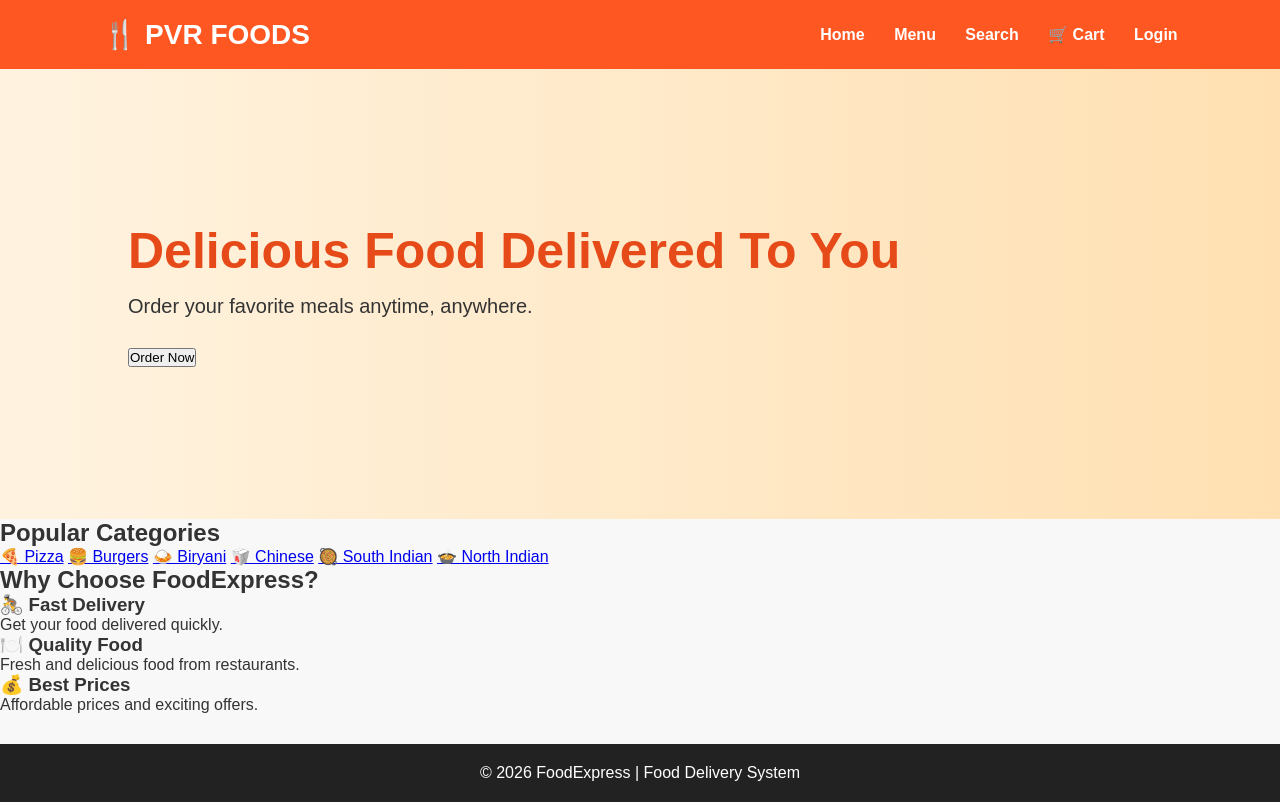
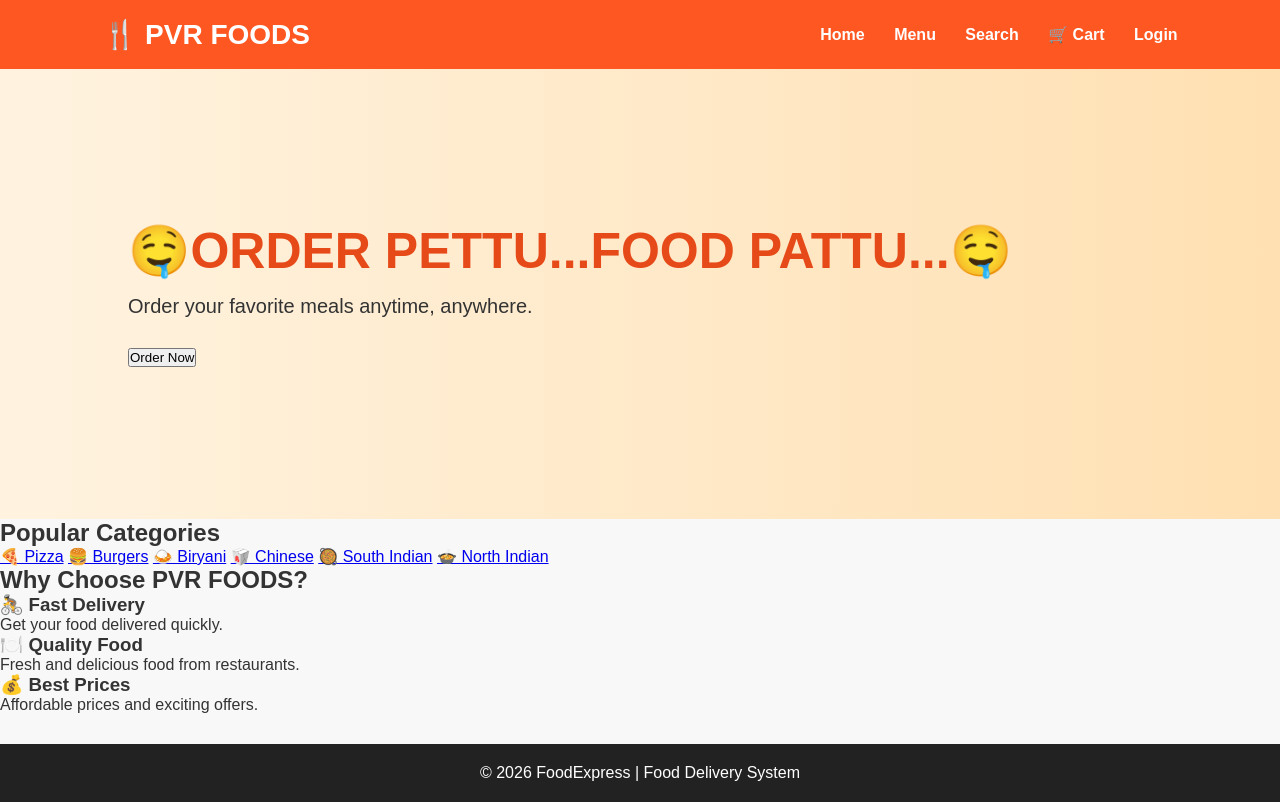
Before and after one commit to Rishi-0hub/PVR_food, a plain HTML site: page index.html in a window 1280 px wide. Drawn offline with Linux system fonts and the light colour scheme.

Commit message:
UPDATE CHANGES

```diff
--- a/css/style.css
+++ b/css/style.css
@@ -155,7 +155,7 @@ form {
 
 form h1 {
     text-align: center;
-    color: #e64a19;
+    color: #929b43;
     margin-bottom: 25px;
 }
 
--- a/index.html
+++ b/index.html
@@ -23,7 +23,7 @@
 
 <section class="hero">
     <div class="hero-content">
-        <h1>Delicious Food Delivered To You</h1>
+        <h1>🤤ORDER PETTU...FOOD PATTU...🤤</h1>
         <p>Order your favorite meals anytime, anywhere.</p>
 
         <a href="menu.html">
@@ -48,7 +48,7 @@
 </section>
 
 <section class="about">
-    <h2>Why Choose FoodExpress?</h2>
+    <h2>Why Choose PVR FOODS?</h2>
 
     <div class="features">
 
```
